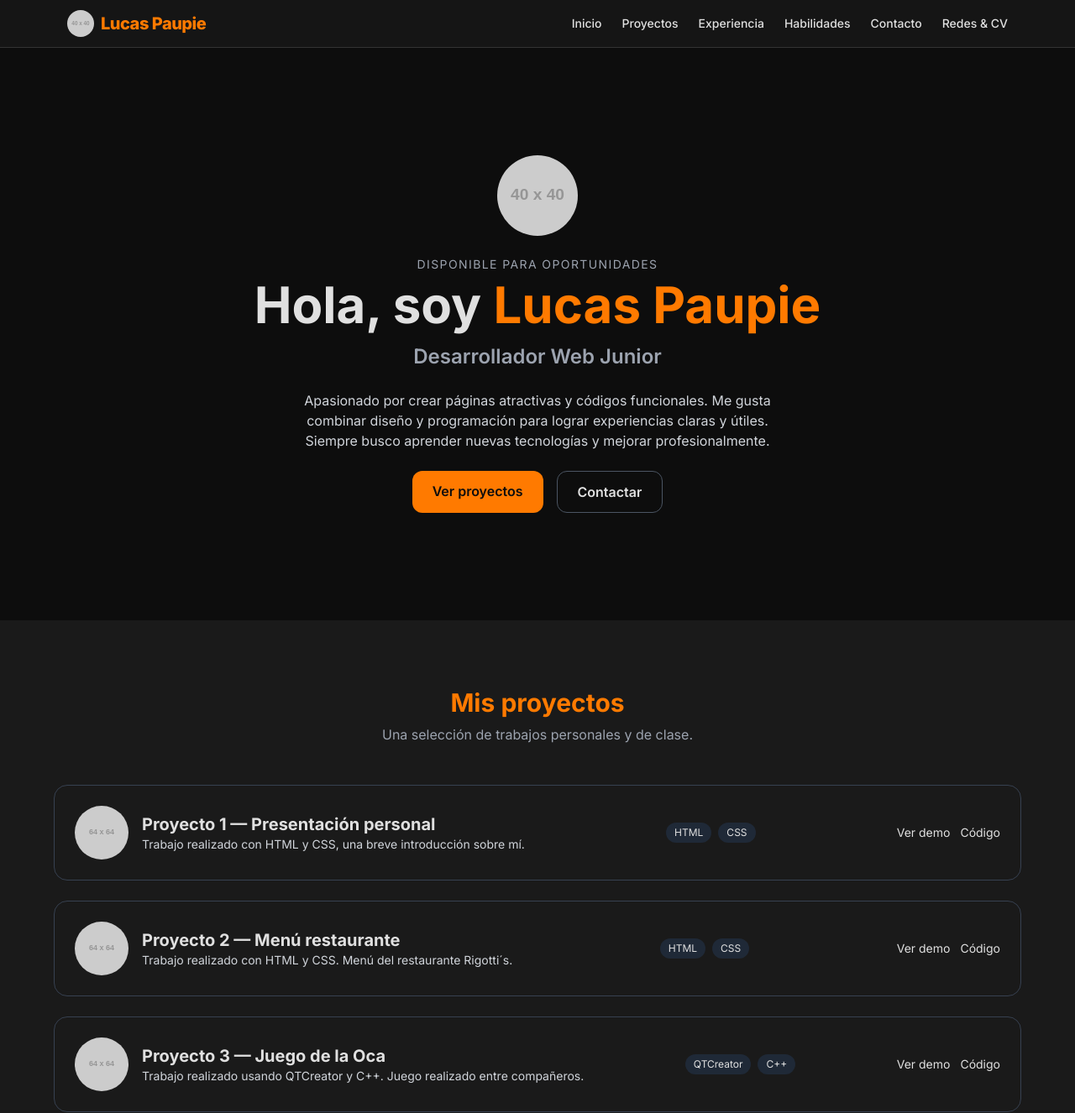
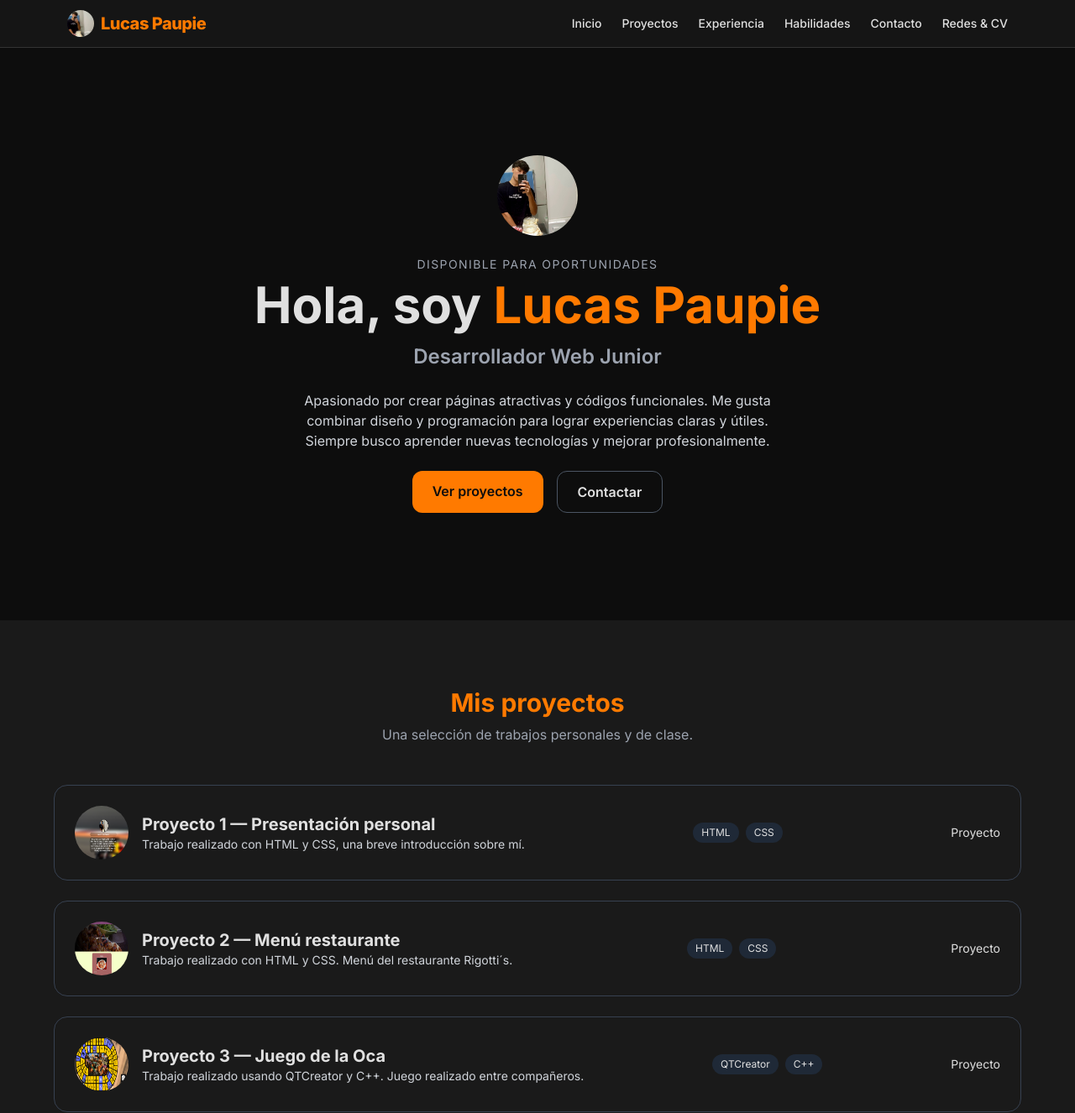
Before and after one commit to lucaspaupie/portfolio-lucas-paupie, a plain HTML site: page index.html in a window 1280 px wide. Shown: the top 1326 px of the page at 84% size. Drawn offline with nearby package versions, Linux system fonts and the light colour scheme; placeholder pictures from the web are drawn by us.

Commit message:
imagenes

```diff
--- a/index.html
+++ b/index.html
@@ -61,7 +61,7 @@
     <div class="max-w-6xl mx-auto px-4 py-3 flex items-center gap-3">
       <!-- Se ha movido la foto a la izquierda junto al nombre -->
       <a href="#inicio" class="flex items-center gap-2 text-xl font-extrabold tracking-tight text-primary">
-        <img src="https://placehold.co/40x40/ff7a00/0d0d0d?text=LP" alt="Foto de Lucas Paupie" class="w-8 h-8 rounded-full">
+        <img src="img/lucas.jpg" alt="Foto de Lucas Paupie" class="w-8 h-8 rounded-full">
         Lucas Paupie
       </a>
       <nav class="ml-auto hidden md:flex items-center gap-6 text-sm font-medium">
@@ -91,7 +91,7 @@
   <main>
     <!-- Hero -->
     <section id="inicio" class="max-w-6xl mx-auto px-4 py-20 md:py-32 text-center">
-      <img src="https://placehold.co/40x40/ff7a00/0d0d0d?text=LP" alt="Foto de perfil de Lucas Paupie" class="w-24 h-24 rounded-full mx-auto mb-6">
+      <img src="img/lucas.jpg" alt="Foto de Lucas Paupie" class="w-24 h-24 rounded-full mx-auto mb-6">
       <p class="text-sm uppercase tracking-widest text-gray-400 mb-2">Disponible para oportunidades</p>
       <h1 class="text-4xl md:text-6xl font-bold mb-4">Hola, soy <span class="text-primary">Lucas Paupie</span></h1>
       <h2 class="text-lg md:text-2xl font-semibold text-gray-400 mb-6">Desarrollador Web Junior</h2>
@@ -113,7 +113,7 @@
         <a href="#" class="project-card block p-6 hover:border-transparent">
           <div class="flex flex-col md:flex-row items-start md:items-center gap-4">
             <div class="flex items-center gap-4">
-              <img src="https://placehold.co/64x64/ff7a00/0d0d0d?text=P1" alt="Icono de Proyecto 1" class="w-16 h-16 rounded-full">
+              <img src="img/presentacion.png" alt="Icono de Proyecto 1" class="w-16 h-16 rounded-full">
               <div>
                 <h4 class="project-title text-xl font-bold text-lightgray transition">Proyecto 1 — Presentación personal</h4>
                 <p class="text-sm text-gray-300">Trabajo realizado con HTML y CSS, una breve introducción sobre mí.</p>
@@ -124,8 +124,7 @@
               <span class="rounded-full bg-gray-800 px-2.5 py-1 text-xs">CSS</span>
             </div>
             <div class="md:ml-auto flex flex-col md:flex-row gap-3 text-sm mt-4 md:mt-0">
-              <span class="project-link text-lightgray hover:underline transition">Ver demo</span>
-              <span class="project-link text-lightgray hover:underline transition">Código</span>
+              <span class="project-link text-lightgray hover:underline transition">Proyecto</span>
             </div>
           </div>
         </a>
@@ -134,7 +133,7 @@
         <a href="#" class="project-card block p-6 hover:border-transparent">
           <div class="flex flex-col md:flex-row items-start md:items-center gap-4">
             <div class="flex items-center gap-4">
-              <img src="https://placehold.co/64x64/ff7a00/0d0d0d?text=P2" alt="Icono de Proyecto 2" class="w-16 h-16 rounded-full">
+              <img src="img/rigotti.png" alt="Icono de Proyecto 2" class="w-16 h-16 rounded-full">
               <div>
                 <h4 class="project-title text-xl font-bold text-lightgray transition">Proyecto 2 — Menú restaurante</h4>
                 <p class="text-sm text-gray-300">Trabajo realizado con HTML y CSS. Menú del restaurante Rigotti´s.</p>
@@ -145,8 +144,7 @@
               <span class="rounded-full bg-gray-800 px-2.5 py-1 text-xs">CSS</span>
             </div>
             <div class="md:ml-auto flex flex-col md:flex-row gap-3 text-sm mt-4 md:mt-0">
-              <span class="project-link text-lightgray hover:underline transition">Ver demo</span>
-              <span class="project-link text-lightgray hover:underline transition">Código</span>
+              <span class="project-link text-lightgray hover:underline transition">Proyecto</span>
             </div>
           </div>
         </a>
@@ -155,7 +153,7 @@
         <a href="#" class="project-card block p-6 hover:border-transparent">
           <div class="flex flex-col md:flex-row items-start md:items-center gap-4">
             <div class="flex items-center gap-4">
-              <img src="https://placehold.co/64x64/ff7a00/0d0d0d?text=P3" alt="Icono de Proyecto 3" class="w-16 h-16 rounded-full">
+              <img src="img/tablero.png" alt="Icono de Proyecto 3" class="w-16 h-16 rounded-full">
               <div>
                 <h4 class="project-title text-xl font-bold text-lightgray transition">Proyecto 3 — Juego de la Oca</h4>
                 <p class="text-sm text-gray-300">Trabajo realizado usando QTCreator y C++. Juego realizado entre compañeros.</p>
@@ -166,8 +164,7 @@
               <span class="rounded-full bg-gray-800 px-2.5 py-1 text-xs">C++</span>
             </div>
             <div class="md:ml-auto flex flex-col md:flex-row gap-3 text-sm mt-4 md:mt-0">
-              <span class="project-link text-lightgray hover:underline transition">Ver demo</span>
-              <span class="project-link text-lightgray hover:underline transition">Código</span>
+              <span class="project-link text-lightgray hover:underline transition">Proyecto</span>
             </div>
           </div>
         </a>
```
Also changed, not shown: img/presentacion.png (added), img/rigotti.png (added), img/tablero.png (added).
